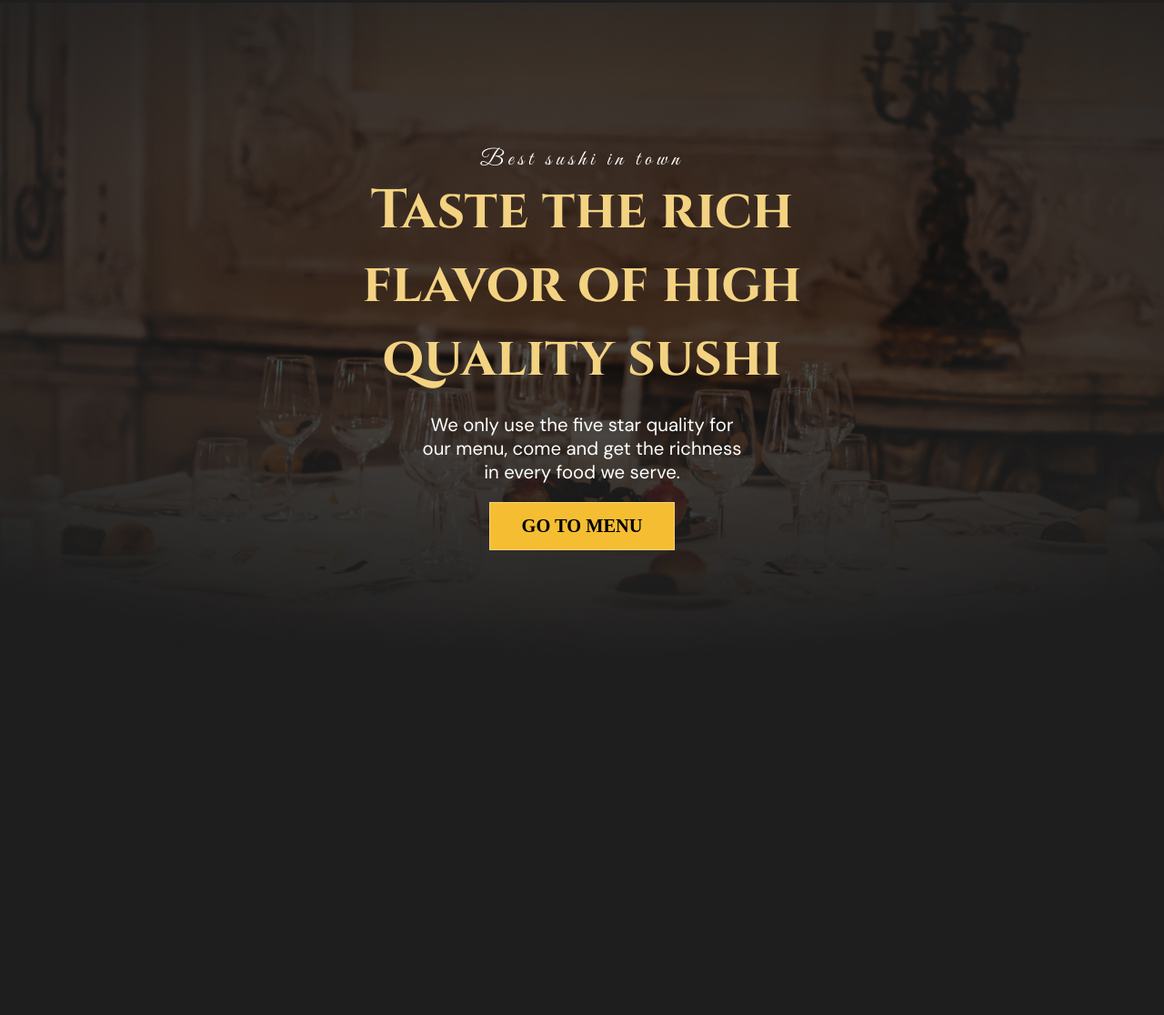
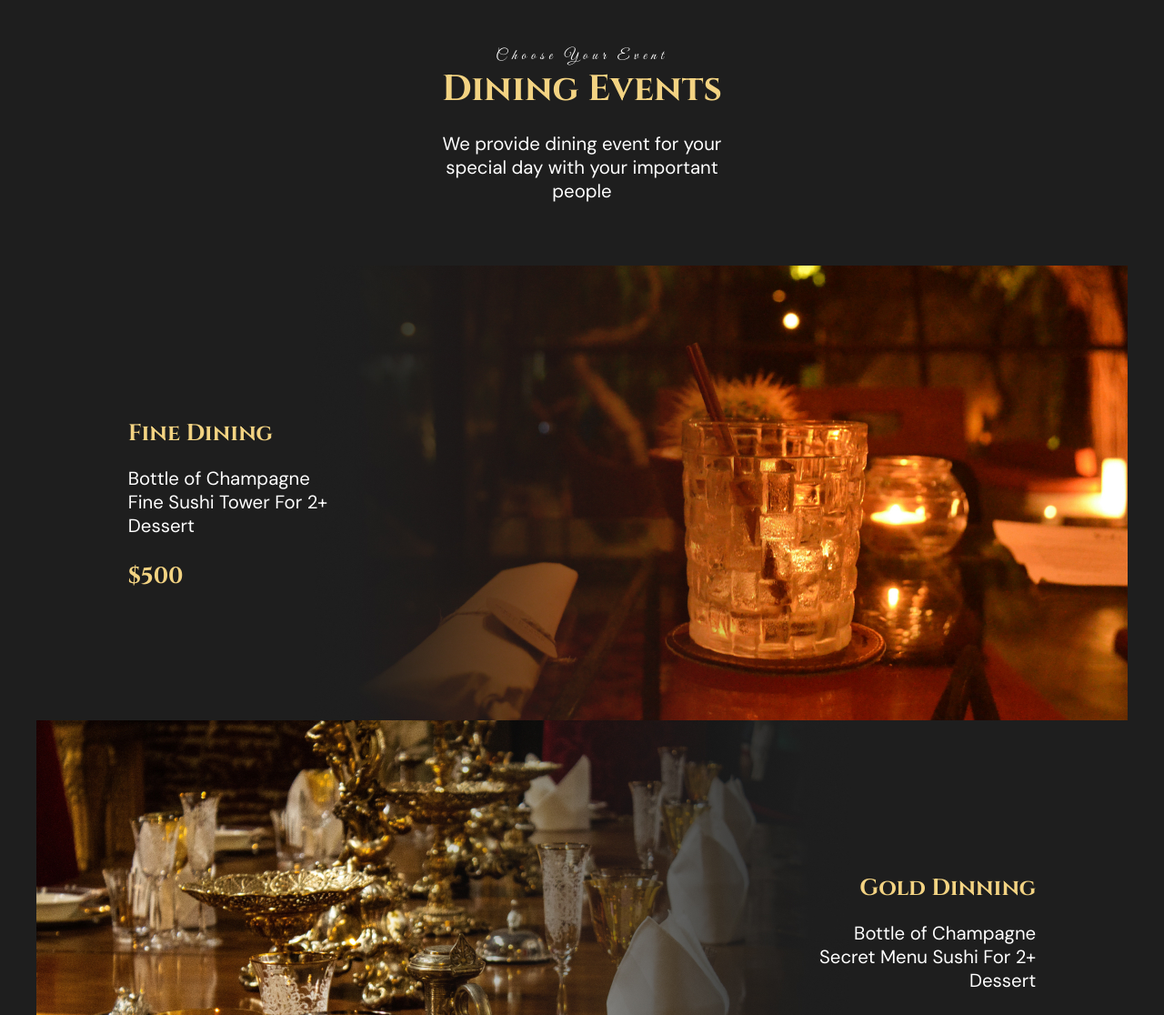
Before and after one commit to slippyishappy/restaurant-page, a website built with webpack: page src/template.html in a window 1280 px wide. Shown: the part 107-1223 px from the top of the page at 91% size. Before the commit the page ends 833 px from the top, so only its background shows below. Built offline with nearby package versions, Linux system fonts and the light colour scheme; a web font is replaced by a local one.

Commit message:
made the dining page in html

```diff
--- a/src/index.js
+++ b/src/index.js
@@ -3,7 +3,7 @@ import { setupHomePage } from "./home.js";
 import { setupMenuPage } from "./menu.js";
 import { setupAboutPage } from "./about.js"
 
-setupHomePage();
+//setupHomePage();
 
 const home = document.querySelector("#logo");
 const menu = document.querySelectorAll(".menu");
--- a/src/style.css
+++ b/src/style.css
@@ -231,3 +231,30 @@ p {
     align-items: start;
     padding: 4em;
 }
+
+#dining-header {
+    display: flex;
+    flex-direction: column;
+    justify-content: center;
+    align-items: center;
+    padding: 4em;
+}
+
+.option {
+    display: flex;
+    justify-content: center;
+    align-items: center;
+    position: relative;
+}
+
+.description-dining {
+    position: absolute;
+    text-align: left;
+    left: 11%;
+}
+
+#gold {
+    position: absolute;
+    text-align: right;
+    right: 11%;
+}
--- a/src/template.html
+++ b/src/template.html
@@ -4,6 +4,7 @@
     <meta charset="UTF-8">
     <meta name="viewport" content="width=device-width, initial-scale=1.0">
     <title>Sushi Restaurant</title>
+    <link rel="icon" href="logo 1.svg">
 </head>
 <body>
     <header>
@@ -22,20 +23,42 @@
         </nav>
     </header>
     <div id="content">
-        <div id="about-us">
-            <h3 class="small-text">About us</h3>
-            <h1 class="heading">Our Story</h1>
-            <p>A journey for making successful luxury restaurant
-            with the best services</p>
-            <div id="story">
-                <img src="about_image.jpg">
-                <div id="text">
-                    <p>Lorem ipsum dolor sit amet, consectetur adipiscing elit. Integer feugiat urna id leo euismod rhoncus. Aliquam erat volutpat. Nulla id aliquam neque, at dignissim quam. Praesent et lacus accumsan, consequat nisl a, mattis sapien.</p>
-
-                    <p>Nam sodales ullamcorper aliquet. Phasellus ut pretium libero, vitae imperdiet purus. Sed sed tincidunt velit. Aliquam vitae ipsum molestie, vehicula nisi quis, finibus leo.</p>
-
-                    <button class="button-empty">MORE ABOUT US</button>
+        <div id="dining-header">
+            <h3 class="small-text">Choose Your Event</h3>
+            <h1 class="heading">Dining Events</h1>
+            <p>We provide dining event for your special day
+            with your important people</p>
+        </div>
+        <div>
+            <div class="option">
+                <div class="description-dining">
+                    <h1 class="menu-heading">Fine Dining</h1>
+                    <p>Bottle of Champagne<br>
+                    Fine Sushi Tower For 2+<br>
+                    Dessert</p>
+                    <h2 class="menu-heading">$500</h2>
                 </div>
+                <img src="fine_dining.jpg">
+            </div>
+            <div class="option">
+                <img src="gold_dining.jpg">
+                <div id="gold">
+                    <h1 class="menu-heading">Gold Dinning</h1>
+                    <p>Bottle of Champagne<br>
+                    Secret Menu Sushi For 2+<br>
+                    Dessert</p>
+                    <h2 class="menu-heading">$1000</h2>
+                </div>
+            </div>
+            <div class="option">
+                <div class="description-dining">
+                    <h1 class="menu-heading">Royalty Dinning</h1>
+                    <p>Bottle of Luxury Champagne<br>
+                    Special Menu Sushi For 2+<br>
+                    Royal Dessert</p>
+                    <h2 class="menu-heading">$1500</h2>
+                </div>
+                <img src="royal_dining.jpg">
             </div>
         </div>
     </div>
```
Also changed, not shown: src/fine_dining.jpg (added), src/gold_dining.jpg (added), src/royal_dining.jpg (added).
